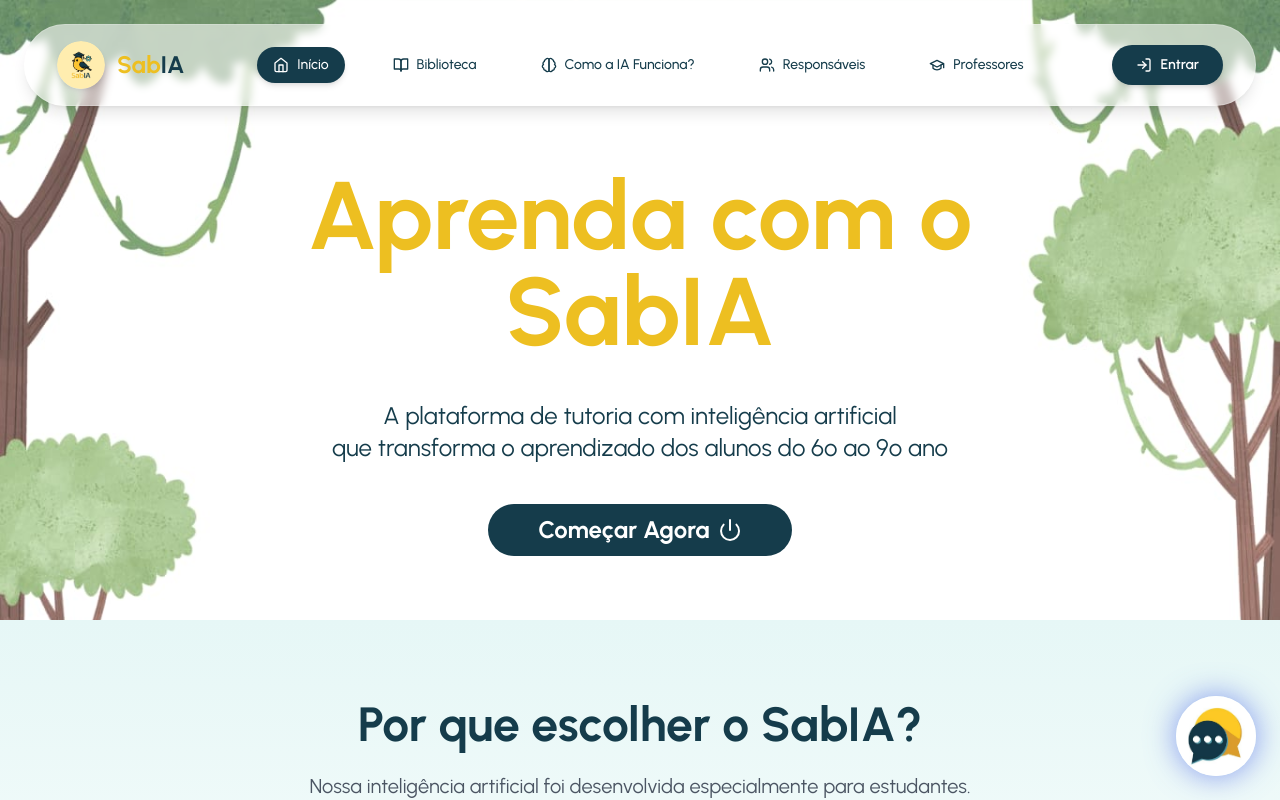
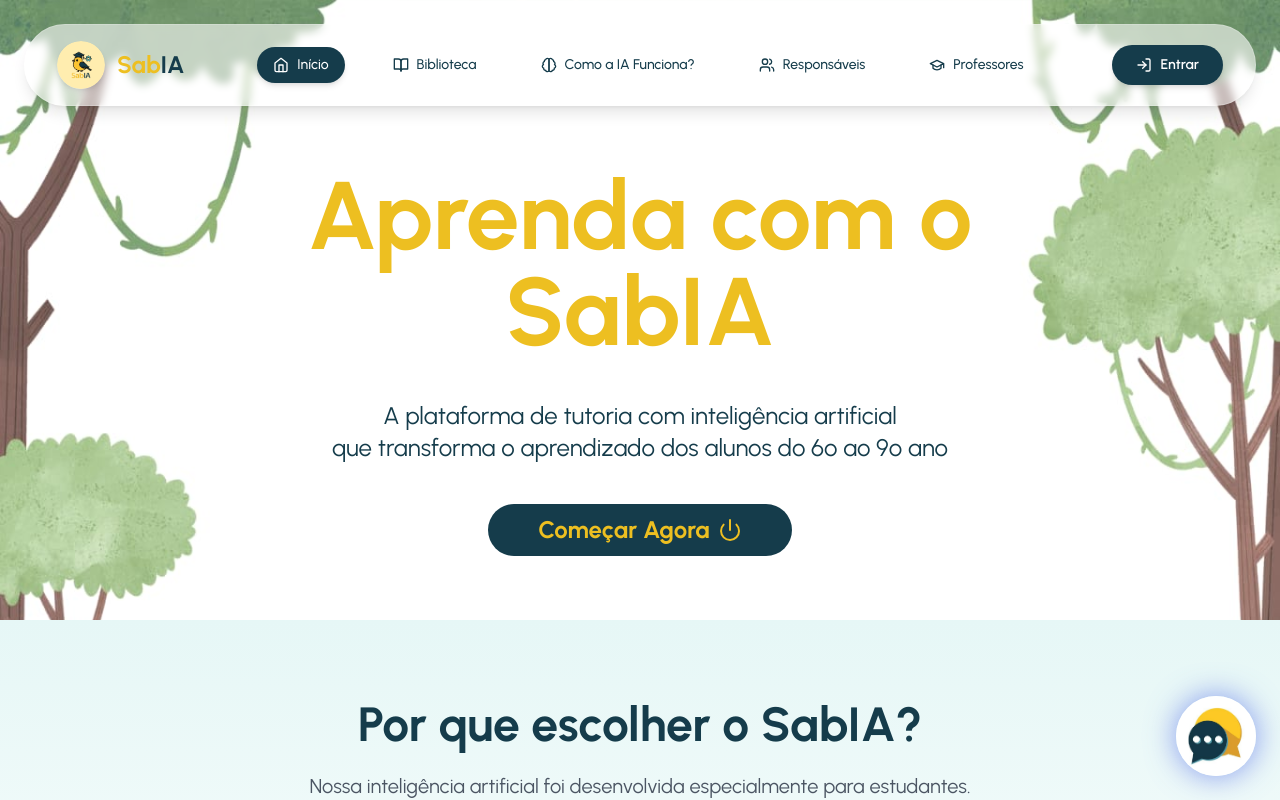
Before and after one commit to marcusmarinhob/MemorIA, a React (Vite) app: page / in a window 1280 px wide. Shown: the top 800 px of the page. Built offline with nearby package versions, Linux system fonts and the light colour scheme.

Commit message:
Update Home.jsx
Alteração de cor do botão na página Home

```diff
--- a/src/pages/Home.jsx
+++ b/src/pages/Home.jsx
@@ -104,7 +104,7 @@
             <Link to="/login">
               <Button
                 size="lg"
-                className="px-12 py-6 text-2xl font-bold rounded-full text-white bg-[#153c4b] border-2 border-[#edbd2100] hover:scale-105 hover:bg-[#153c4b]/90 transition-transform duration-300"
+                className="px-12 py-6 text-2xl font-bold rounded-full text-[#edbf21] bg-[#153c4b] border-2 border-[#edbd2100] hover:scale-105 hover:bg-[#153c4b]/90 transition-transform duration-300"
               >
                 Começar Agora
                 <Power className="w-6 h-6 ml-2" />
```
